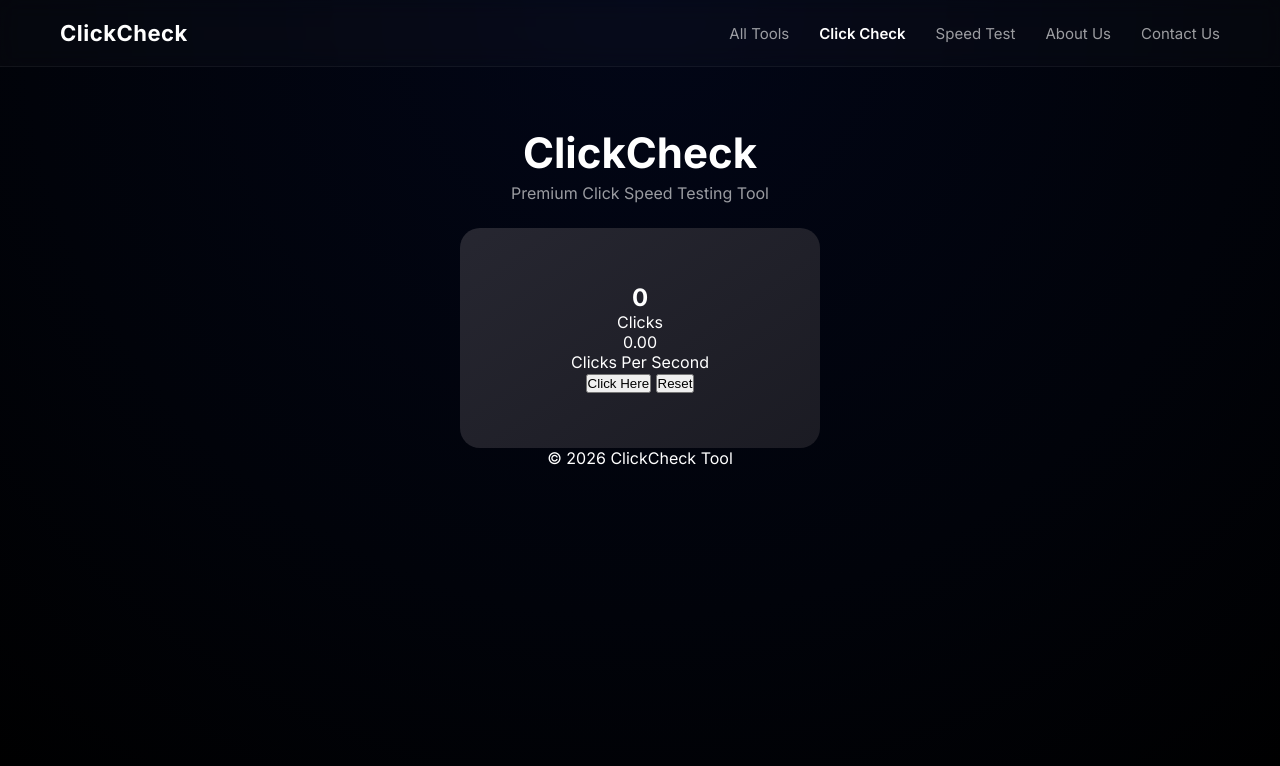
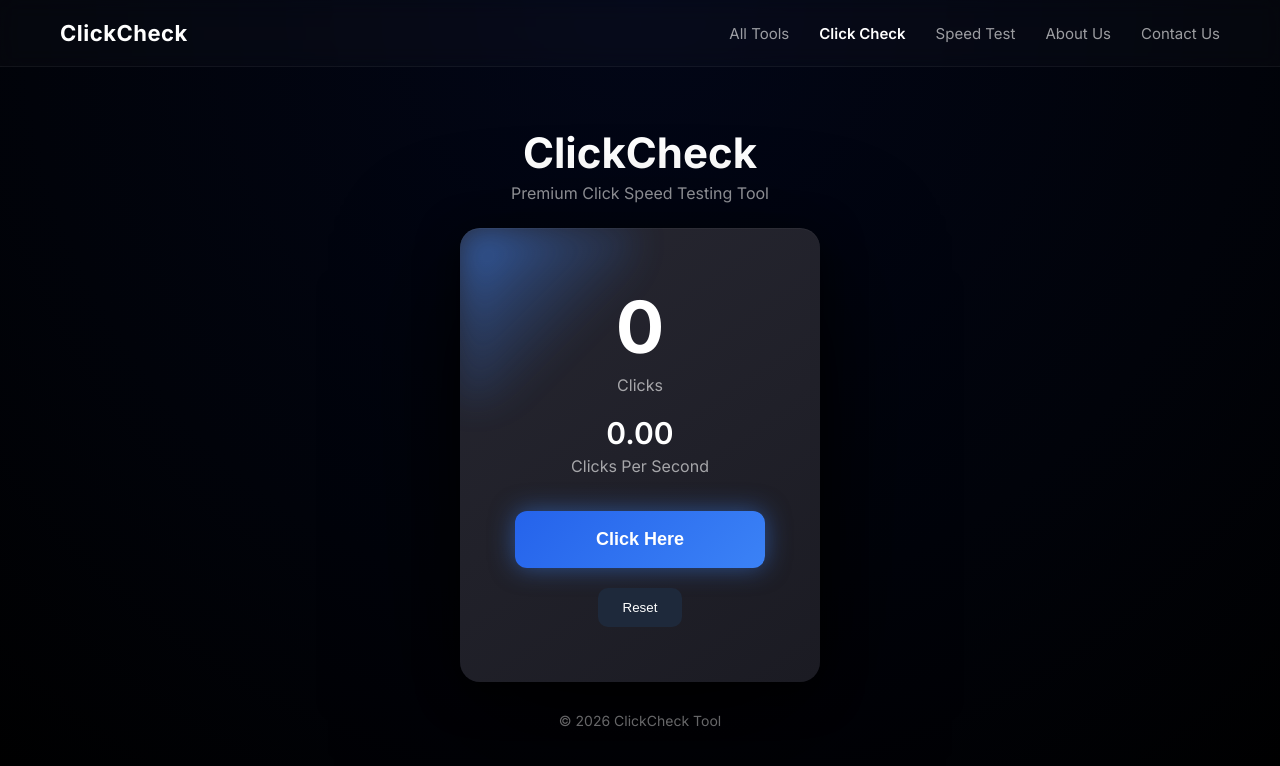
Before and after one commit to cliktest/click_speed_test, a plain HTML site: page index.html in a window 1280 px wide. Drawn offline with Linux system fonts and the light colour scheme.

Commit message:
Update style.css

```diff
--- a/style.css
+++ b/style.css
@@ -181,4 +181,200 @@ box-shadow:
 
 0 40px 120px rgba(0,0,0,0.9),
 0 10px 40px rgba(0,0,0,0.6),
-inset 0 1px 0 rgba(
+inset 0 1px 0 rgba(255,255,255,0.04);
+
+overflow:hidden;
+
+}
+
+
+
+/* =========================
+SUBTLE CORNER GLOW
+========================= */
+
+.card::before{
+
+content:"";
+
+position:absolute;
+
+top:-2px;
+left:-2px;
+
+width:180px;
+height:180px;
+
+border-top-left-radius:20px;
+
+background: linear-gradient(
+135deg,
+rgba(59,130,246,0.95),
+rgba(59,130,246,0.4),
+transparent 65%
+);
+
+filter: blur(16px);
+
+opacity:0.75;
+
+animation:cornerGlow 4s ease-in-out infinite;
+
+pointer-events:none;
+
+}
+
+
+
+/* SOFT BREATHING ANIMATION */
+
+@keyframes cornerGlow{
+
+0%{
+
+opacity:0.5;
+filter: blur(14px);
+
+}
+
+50%{
+
+opacity:0.9;
+filter: blur(20px);
+
+}
+
+100%{
+
+opacity:0.5;
+filter: blur(14px);
+
+}
+
+}
+
+
+
+/* =========================
+COUNTER TEXT
+========================= */
+
+.counter-display h2{
+
+font-size:72px;
+
+font-weight:700;
+
+}
+
+.counter-display p{
+
+opacity:0.6;
+
+margin-top:5px;
+
+}
+
+
+
+/* CPS */
+
+.cps-display{
+
+margin-top:20px;
+
+}
+
+.cps-display span{
+
+font-size:30px;
+
+font-weight:600;
+
+}
+
+.cps-display p{
+
+opacity:0.6;
+
+margin-top:5px;
+
+}
+
+
+
+/* =========================
+BUTTON
+========================= */
+
+.click-btn{
+
+margin-top:35px;
+
+width:100%;
+
+padding:18px;
+
+font-size:18px;
+
+font-weight:600;
+
+border:none;
+
+border-radius:12px;
+
+cursor:pointer;
+
+color:white;
+
+background: linear-gradient(
+135deg,
+#2563eb,
+#3b82f6
+);
+
+box-shadow:
+
+0 0 25px rgba(59,130,246,0.5);
+
+transition:0.25s ease;
+
+}
+
+.click-btn:hover{
+
+transform:scale(1.04);
+
+box-shadow:
+
+0 0 40px rgba(59,130,246,0.8);
+
+}
+
+
+
+/* RESET BUTTON */
+
+.secondary-btn{
+margin-top:20px;
+padding:12px 25px;
+border:none;
+border-radius:10px;
+background:#1e293b;
+color:white;
+cursor:pointer;
+transition:0.2s;
+}
+.secondary-btn:hover{
+background:#334155;
+}
+
+/* =========================
+FOOTER
+========================= */
+
+.footer{
+margin-top:30px;
+opacity:0.4;
+font-size:14px;
+}
```
